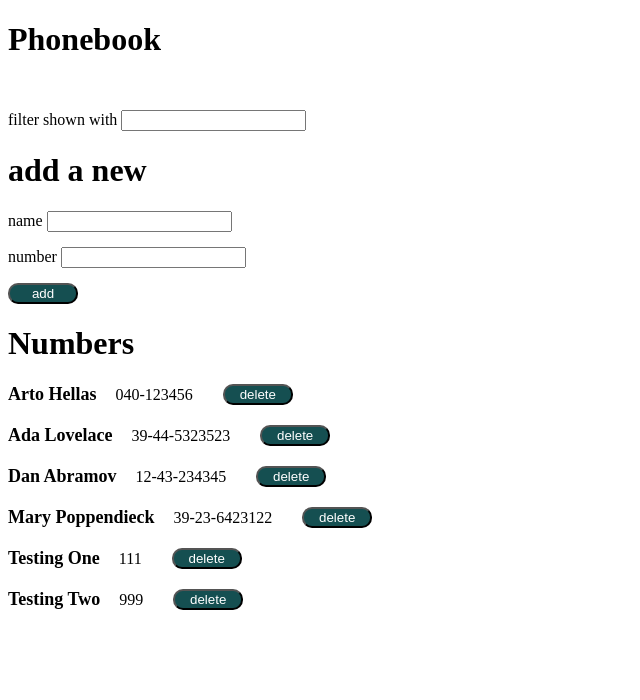
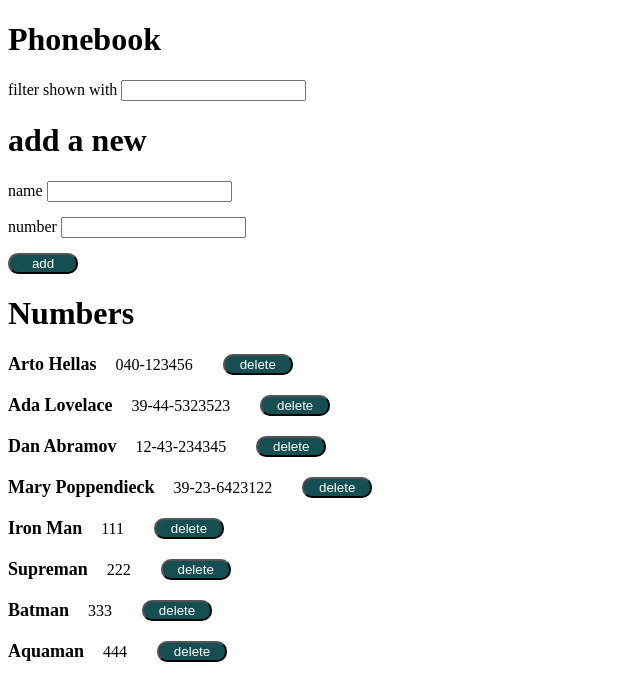
Before and after one commit to htetsoemoe/full-stack-open-2024, a React (Vite) app in the folder part2/phonebook/: page / in a window 1280 px wide. Shown: the top 700 px of the page, without its empty margins (0-640 px from the left). Built offline with nearby package versions, Linux system fonts and the light colour scheme; data requests are answered from the project's data file.

Commit message:
updated notification component with inline css styles based on notification message

```diff
--- a/part2/phonebook/db.json
+++ b/part2/phonebook/db.json
@@ -21,14 +21,24 @@
       "id": "4"
     },
     {
-      "id": "6a01",
-      "name": "Testing One",
+      "id": "6ce3",
+      "name": "Iron Man",
       "number": "111"
     },
     {
-      "id": "55f1",
-      "name": "Testing Two",
-      "number": "999"
+      "id": "6228",
+      "name": "Supreman",
+      "number": "222"
+    },
+    {
+      "id": "b9e5",
+      "name": "Batman",
+      "number": "333"
+    },
+    {
+      "id": "f572",
+      "name": "Aquaman",
+      "number": "444"
     }
   ]
 }
--- a/part2/phonebook/src/App.jsx
+++ b/part2/phonebook/src/App.jsx
@@ -39,12 +39,47 @@ const PersonForm = ({ onSubmit, newName, newNumber, handleNewName, handleNewNumb
 
 // Notification
 const Notification = ({ message }) => {
+  /** Inline CSS Styles */
+  const addPersonSuccessStyles = {
+    display: 'block',
+    color: 'green',
+    background: 'lightgray',
+    fontSize: '22px',
+    border: '5px solid green',
+    borderRadius: '5px',
+    padding: '10px',
+    marginBottom: '10px'
+  }
+
+  const updatePersonErrorStyles = {
+    display: 'block',
+    color: 'red',
+    background: 'lightgray',
+    fontSize: '22px',
+    border: '5px solid red',
+    borderRadius: '5px',
+    padding: '10px',
+    marginBottom: '10px'
+  }
+
+  let style
+
   if (message === null) {
     return null
   }
 
+  /**
+   * If message is null return null, but message had a value we need to check the message type
+   * the following code block is not to moved above 'Is message null?' code block
+   */
+  if (message.toLowerCase().includes('success')) {
+    style = addPersonSuccessStyles
+  } else if (message.toLowerCase().includes('information')) {
+    style = updatePersonErrorStyles
+  }
+
   return (
-    <div className='error'>
+    <div className='error' style={style}>
       {message}
     </div>
   )
--- a/part2/phonebook/src/index.css
+++ b/part2/phonebook/src/index.css
@@ -1,10 +1,5 @@
 .error {
-    color: black;
-    background: rgb(255, 255, 255);
-    font-size: 22px;
-    border: 0px solid black;
-    padding: 10px;
-    margin-bottom: 10px;
+    display: none;
 }
 
 .addPersonForm {
```
